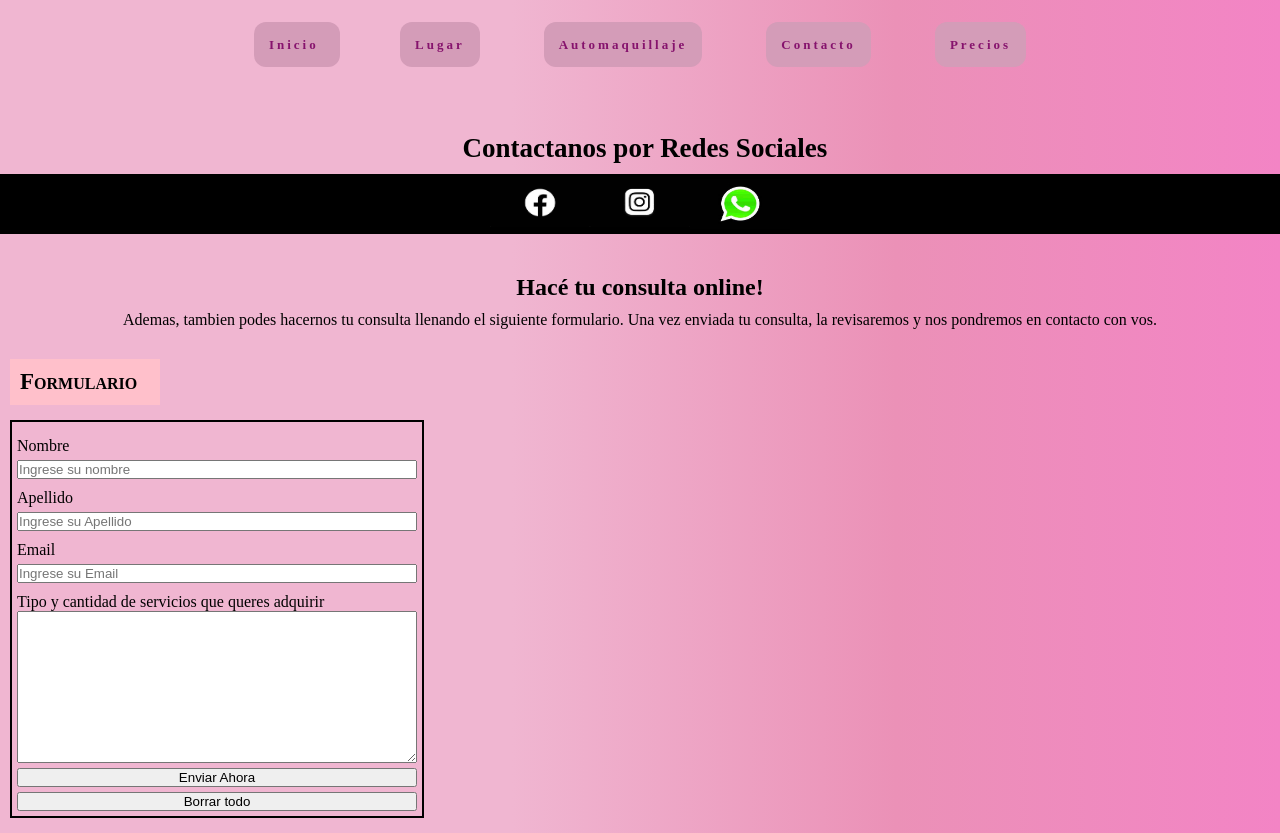
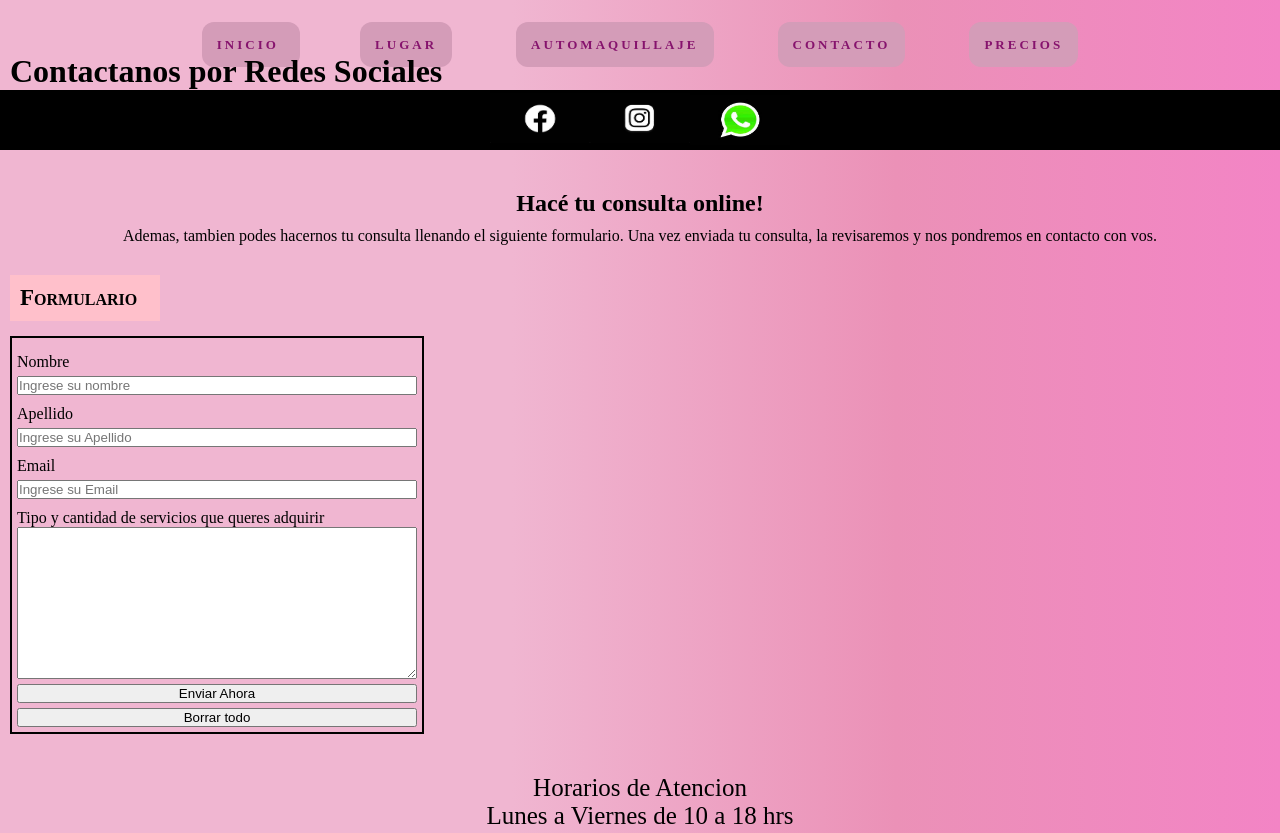
Before and after one commit to barbarahuesca/BH.Makeup-, a plain HTML site: page contacto.html in a window 1280 px wide. Shown: the top 833 px of the page. Drawn offline with nearby package versions, Linux system fonts and the light colour scheme; a web font is replaced by a local one.

Commit message:
proyecto con grid y flex

```diff
--- a/contacto.html
+++ b/contacto.html
@@ -10,21 +10,23 @@
     <link rel="preconnect" href="https://fonts.googleapis.com">
  <link rel="preconnect" href="https://fonts.gstatic.com" crossorigin>
  <link href="https://fonts.googleapis.com/css2?family=Bona+Nova&display=swap" rel="stylesheet">
+ <link rel="stylesheet" href="https://cdnjs.cloudflare.com/ajax/libs/animate.css/4.1.1/animate.min.css"
+ />
     <link rel="stylesheet" href="./style.css" />
 </head>
 <body>
     <nav>
         <ul class="menuDeNavegacion">
 
-            <li><a href="./index.html"> Inicio </a></li>
-            <li><a href="./lugar.html"> Lugar</a></li>
-            <li><a href="./automaquillaje.html"> Automaquillaje</a></li>
-            <li><a href="./contacto.html"> Contacto</a></li>
-            <li><a href="./precios.html"> Precios</a></li>
+            <li><a href="./index.html"> INICIO </a></li>
+            <li><a href="./lugar.html"> LUGAR</a></li>
+            <li><a href="./automaquillaje.html"> AUTOMAQUILLAJE</a></li>
+            <li><a href="./contacto.html"> CONTACTO</a></li>
+            <li><a href="./precios.html"> PRECIOS</a></li>
         </ul>
   </nav>
 
-  <h1 class="contactoTitulo"> Contactanos por Redes Sociales</h1>
+  <h1> Contactanos por Redes Sociales</h1>
 
   <section class="redesSociales">
       <a href="https://www.facebook.com/profile.php?id=100002322805351" target="_blank">
--- a/style.css
+++ b/style.css
@@ -95,6 +95,7 @@ nav ul{
     margin-top: 15px;
     box-shadow: 0px 1px 10px 0px rgb(75, 57, 68);
 }
+
 
 
 .tituloGaleria{
@@ -208,11 +209,6 @@ nav ul{
         justify-content: space-evenly;
         align-items: center;
         margin-top: 100px;
-}
-.lugarFotos img {
-    border-color: rgb(247, 162, 214);
-    border-style: solid;
-    border-width: 4px;
 }
 
 .productosLugar{
```
Also changed, not shown: automaquillaje.html (+2 -0 lines), index.html (+9 -10 lines), lugar.html (+2 -0 lines), precios.html (+8 -6 lines).
